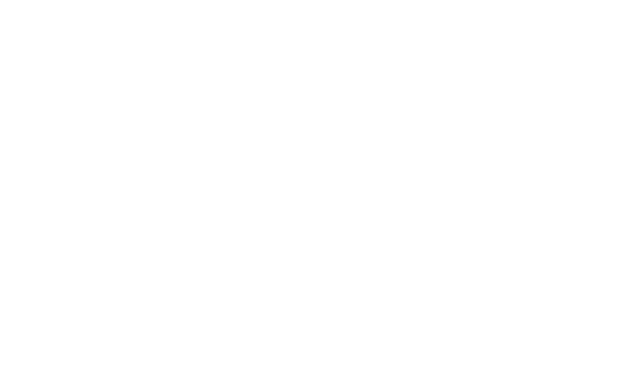
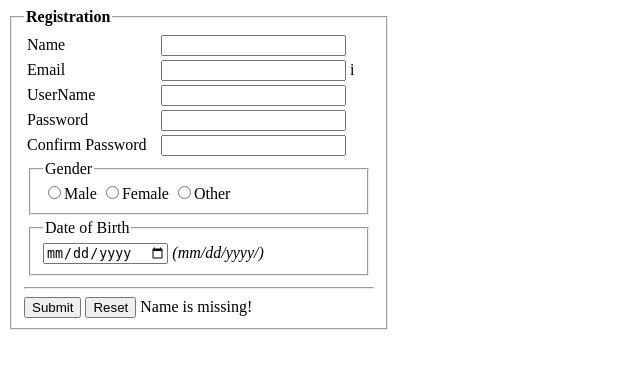
Before and after one commit to Nahidworld/learning-web-technologies-spring2023-2024-sec-c, a PHP site: page /4registration.php in a window 1280 px wide. Before the commit the part shown is empty. Shown: the top 369 px of the page, without its empty margins (0-640 px from the left). Run offline with PHP 8.4, Linux system fonts and the light colour scheme.

Commit message:
Update Registration

```diff
--- a/LAB-4[PHP][Form][Validation]/2changepassword.php
+++ b/LAB-4[PHP][Form][Validation]/2changepassword.php
@@ -49,13 +49,11 @@
         $retype_new_pass = $_POST["retype_new_password"];
 
         if($current_pass == $new_pass){
-            echo "New Password should not be same as the Current Password";
+            echo "Invalid Password! New Password should not be same as the Current Password";
         }elseif($new_pass != $retype_new_pass){
-            echo "New Password must match with the Retyped Password";
+            echo "Invalid Password! New Password must match with the Retyped Password";
         }else{
             echo "Password Changed Successfully!";
         }
-
     }
-
 ?>
--- a/LAB-4[PHP][Form][Validation]/4registration.php
+++ b/LAB-4[PHP][Form][Validation]/4registration.php
@@ -0,0 +1,98 @@
+<html>
+<head>
+    <title>Registration</title>
+</head>
+
+<body>
+    <form action="4registration.php" method="post" enctype="" >
+        <fieldset style="width: 350;">
+            <legend><b>Registration</b></legend>
+            <table  style="width: 100%;">
+                <tr>
+                    <td>Name</td>
+                    <td><input type="text" value="" name="name"></td>
+                </tr>
+                <tr>
+                    <td>Email</td>
+                    <td><input type="email" value="" name="email"> i</td>
+                </tr>
+                <tr>
+                    <td>UserName</td>
+                    <td><input type="text" value="" name="username"></td>
+                </tr>
+                <tr>
+                    <td>Password</td>
+                    <td><input type="text" value="" name="password"></td>
+                </tr>
+                <tr>
+                    <td>Confirm Password</td>
+                    <td><input type="text" value="" name="confirm_password"></td>
+                </tr>
+                <tr>
+                    <td colspan="2">
+                        <fieldset >
+                            <legend>Gender</legend>
+                            <input type="radio" name="gender" value="male">Male
+                            <input type="radio" name="gender" value="female">Female
+                            <input type="radio" name="gender" value="other">Other
+                        </fieldset>
+                    </td>
+                </tr>
+                <tr>
+                    <td colspan="2">
+                        <fieldset >
+                            <legend>Date of Birth </legend>
+                            <input type="date" value="" name="date">
+                            <i>(mm/dd/yyyy/)</i>
+                        </fieldset>
+                    </td>
+                </tr>
+            </table>
+            <hr>
+            <input type="submit" value="Submit" name="submit">
+            <input type="reset" value="Reset" name="reset"
+        </fieldset>
+    </form>
+</body>
+</html>
+
+<?php
+    if(isset($_POST['submit'])){
+        $name = $_POST["name"];
+        $email = $_POST["email"];
+        $username = $_POST["username"];
+        $password = $_POST["password"];
+        $confirm_password = $_POST["confirm_password"];
+        $dob = $_POST["date"];
+    }
+
+    //-------------Name validation--------------
+    if(empty($name)){
+        echo "Name is missing!";
+    }
+    //-------------username validation--------------
+    elseif(empty($username)){
+        echo "User Name is missing!";
+    }elseif(empty($password)){
+        echo "Password is missing!";
+    }elseif(strlen($username)<2){
+        echo "User Name must contain at least two (2) character!";
+    }elseif(strlen($password)<8){
+        echo "Password must contain at least eight (8) character!";
+    }
+
+    //-------------password validation--------------
+    elseif($password != $confirm_password){
+        echo "Invalid Password!Confirm Password must be same!";
+    }elseif($username == $password){
+        echo "Invalid Password!Password and Username are same!";
+    }
+
+    //-------------DOB validation--------------
+    elseif(empty($dob)){
+        echo "Date of Birth is missing!";
+    }
+    else{
+        echo "Registration SuccessFul!";
+    }
+?>
```
Also changed, not shown: LAB-4[PHP][Form][Validation]/1login.php (+7 -10 lines).
